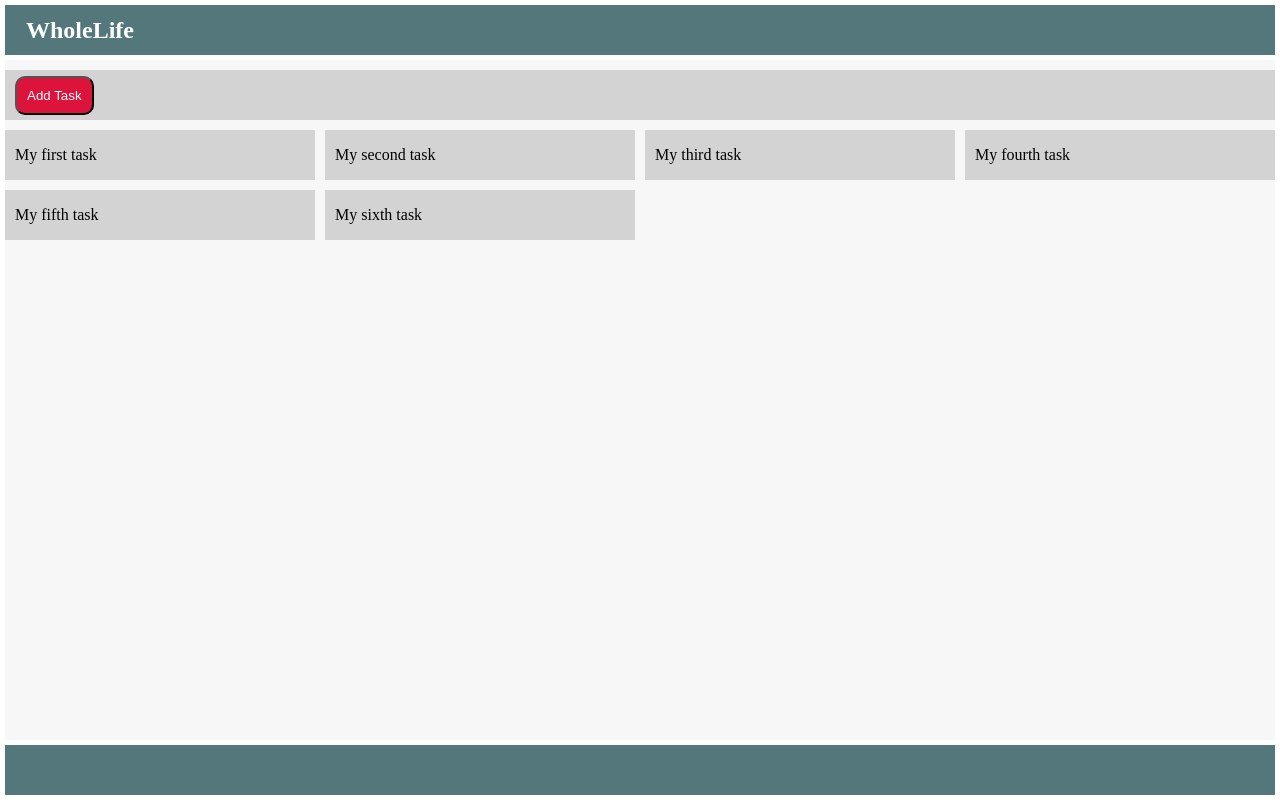
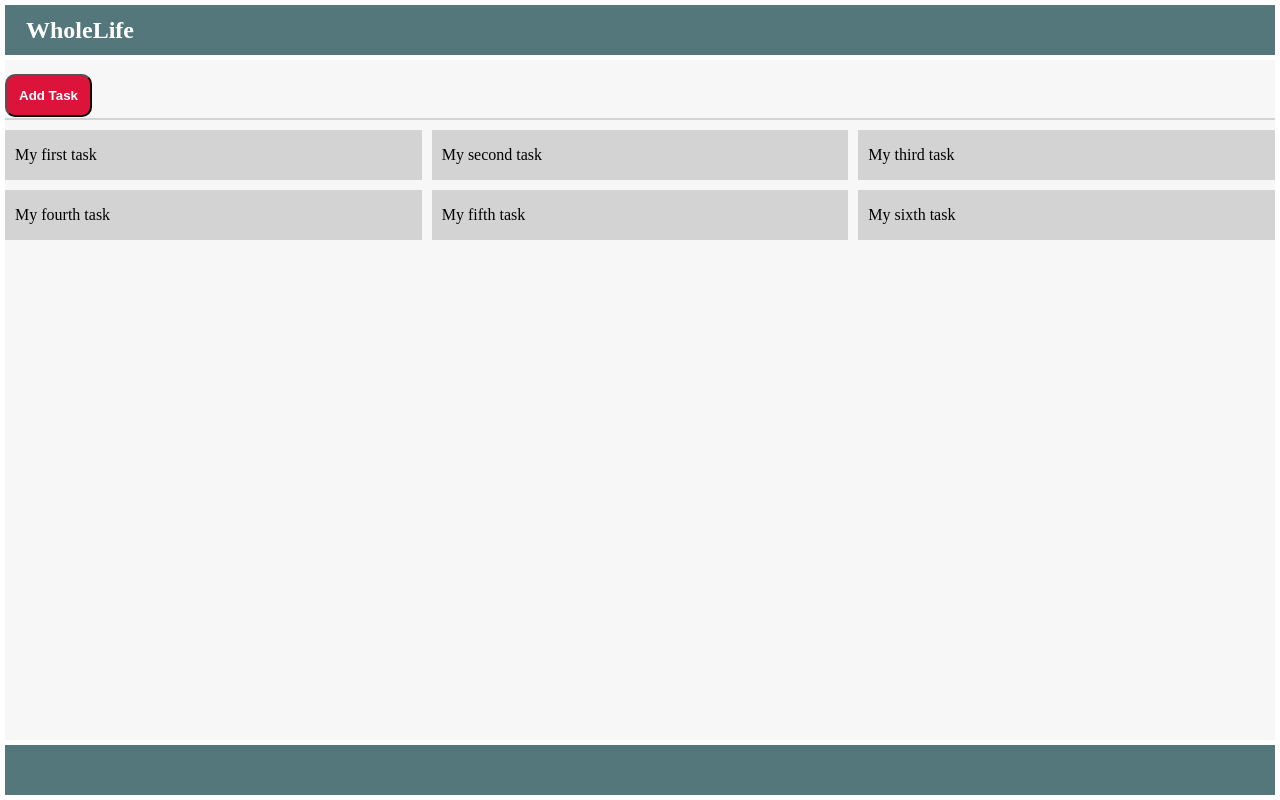
Before and after one commit to valdadyne/taskmgr, a React (Create React App) app: page /app in a window 1280 px wide. Built offline with nearby package versions, Linux system fonts and the light colour scheme.

Commit message:
styling for AddTask

```diff
--- a/src/components/Task/task.css
+++ b/src/components/Task/task.css
@@ -9,19 +9,19 @@
 }
 .tasklist-header{
     line-height: 50px;
-    background: lightgrey;
+    border-bottom: 2px solid lightgrey;
 }
 .tasklist-header button{
-    padding:10px;
-    margin: 0 10px;
+    padding:12px;
     background: crimson;
     color:#fff;
     outline: 0;
+    font-weight: bolder;
     border-radius:10px;
 }
 .tasklist-body{
     display: grid;
-    grid-template-columns: repeat(4, 1fr);
+    grid-template-columns: repeat(3, 1fr);
     grid-auto-rows: 50px;
     grid-gap: 10px;
 }
```
